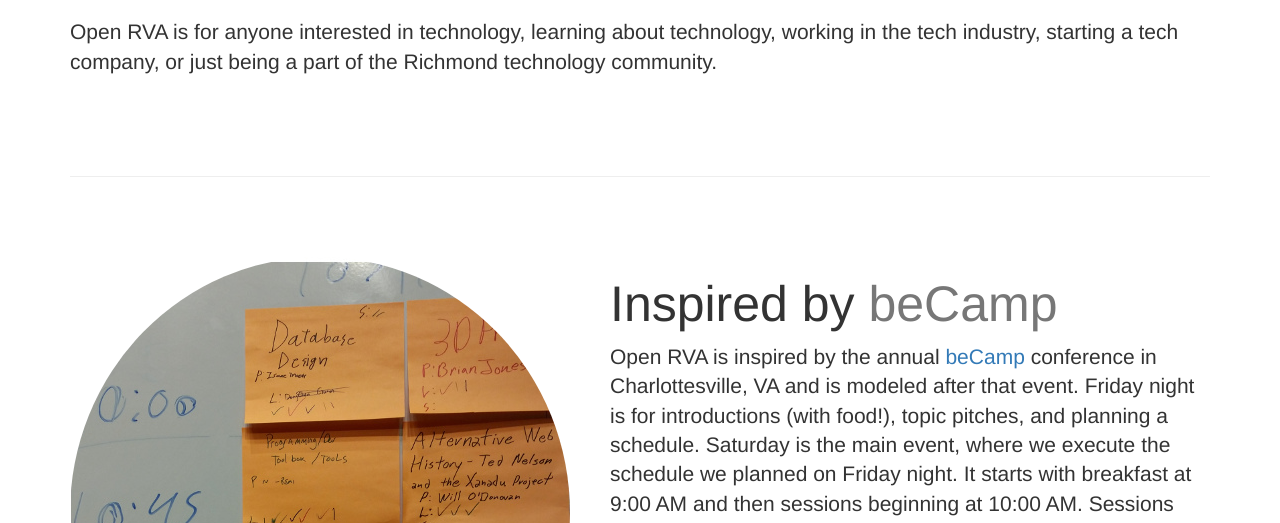
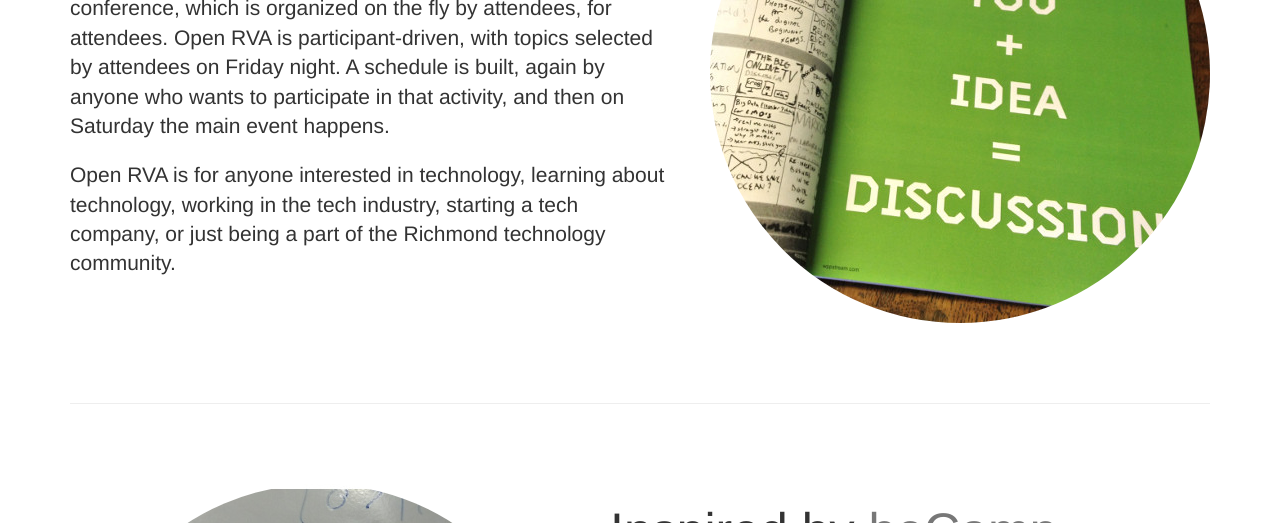
Before and after one commit to Ranthalion/Open-RVA.org, a plain HTML site: page index.html in a window 1280 px wide. Shown: the part 676-1199 px from the top of the page. Drawn offline with Linux system fonts and the light colour scheme.

Commit message:
add about image and open space link

```diff
--- a/index.html
+++ b/index.html
@@ -6,8 +6,7 @@
     <meta charset="utf-8">
     <meta http-equiv="X-UA-Compatible" content="IE=edge">
     <meta name="viewport" content="width=device-width, initial-scale=1">
-    <meta name="description" content="">
-    <meta name="author" content="">
+    <meta name="description" content="OpenRVA, open-rva, rva unconference, technology">
 
     <title>Open RVA</title>
 
@@ -76,11 +75,11 @@
 
         <!-- First Featurette -->
         <div class="featurette" id="about">
-            <!--<img class="featurette-image img-circle img-responsive pull-right" src="img/about.jpg">-->
+            <img class="featurette-image img-circle img-responsive pull-right" src="img/about.jpg">
             <h2 class="featurette-heading">Open RVA
                 <span class="text-muted">Richmond's Technology Unconference</span>
             </h2>
-            <p class="lead">Open RVA is an "<a href="https://en.wikipedia.org/wiki/Unconference" target="_blank">unconference</a>" ,also called an "Open Space" conference, which is organized on the fly by attendees, for attendees.
+            <p class="lead">Open RVA is an "<a href="https://en.wikipedia.org/wiki/Unconference" target="_blank">unconference</a>", also called an "<a href="https://en.wikipedia.org/wiki/Open_Space_Technology" target="_blank">Open Space</a>" conference, which is organized on the fly by attendees, for attendees.
 Open RVA is participant-driven, with topics selected by attendees on Friday night. A schedule is built, again by anyone who wants to participate in that activity, and then on Saturday the main event happens.</p>
             <p class="lead"> Open RVA is for anyone interested in technology, learning about technology, working in the tech industry, starting a tech company, or just being a part of the Richmond technology community.</p>
         </div>
```
Also changed, not shown: img/about.jpg (added).
